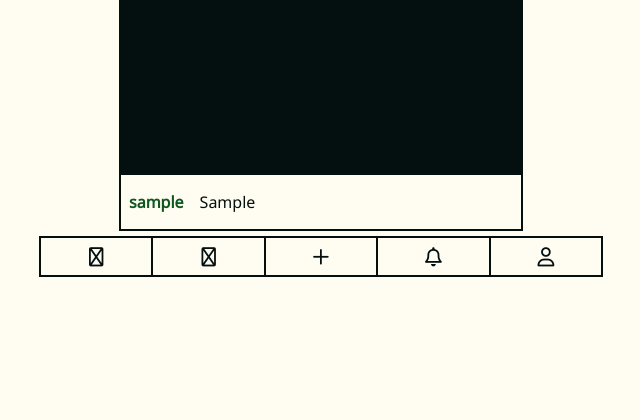
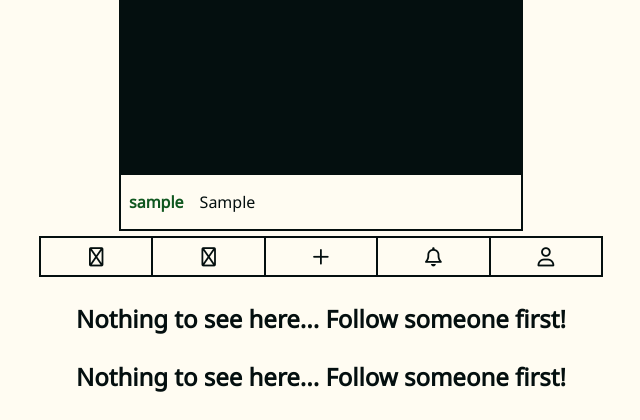
Before and after one commit to ValentinaPieri/lipho, a PHP site: page / in a window 1280 px wide. Shown: the part 515-935 px from the top of the page, without its empty margins (319-959 px from the left). Before the commit the page ends 792 px from the top, so only its background shows below. Run offline with PHP 8.4, Linux system fonts and the light colour scheme; the visitor is signed in with stand-in values (Sample User, id 1); tables that the repository leaves empty hold one stand-in row (values such as "Sample post"); data that the repository does not hold is empty.

Commit message:
Closes #96

```diff
--- a/css/_not-found.scss
+++ b/css/_not-found.scss
@@ -1,12 +1,14 @@
-.no-matches-found, .no-notifications-found{
+.no-matches-found {
     display: flex;
     justify-content: center;
     flex-direction: column;
     align-items: center;
-    > * {
+
+    >* {
         margin: 0.4rem;
     }
-    span{
+
+    span {
         font-size: 1.2rem;
     }
 }
--- a/css/style.css
+++ b/css/style.css
@@ -430,16 +430,16 @@ main > .delete-all-notifications-button span {
   margin: 0 0.5rem;
 }
 
-.no-matches-found, .no-notifications-found {
+.no-matches-found {
   display: flex;
   justify-content: center;
   flex-direction: column;
   align-items: center;
 }
-.no-matches-found > *, .no-notifications-found > * {
+.no-matches-found > * {
   margin: 0.4rem;
 }
-.no-matches-found span, .no-notifications-found span {
+.no-matches-found span {
   font-size: 1.2rem;
 }
 
--- a/js/feed.js
+++ b/js/feed.js
@@ -19,6 +19,18 @@ function getFeedPosts(offset, limit) {
                 retrieveComments(post.post_id, result.currentUsername);
             }, 2000);
         });
+
+        if (result.posts.length == 0) {
+            let noPostsDiv = document.createElement("div");
+            noPostsDiv.className = "no-matches-found";
+            let noPostsHeader = document.createElement("h2");
+            noPostsHeader.textContent = "Nothing to see here... Follow someone first!";
+            let noPostsIcon = document.createElement("span");
+            noPostsIcon.className = "fa-regular fa-face-frown-slight";
+            noPostsDiv.appendChild(noPostsHeader);
+            noPostsDiv.appendChild(noPostsIcon);
+            homePageDiv.appendChild(noPostsDiv);
+        }
     }, "json");
 }
 
--- a/js/notifications.js
+++ b/js/notifications.js
@@ -156,7 +156,7 @@ function showNoNotificationsFound(notificationsNumber) {
         let mainTag = document.querySelector("main");
         mainTag.innerHTML = "";
         let noNotificationsFoundDiv = document.createElement("div");
-        noNotificationsFoundDiv.className = "no-notifications-found";
+        noNotificationsFoundDiv.className = "no-matches-found";
         let noNotificationsFoundHeader = document.createElement("h2");
         noNotificationsFoundHeader.textContent = "No notifications";
         let noNotificationsFoundIcon = document.createElement("span");
```
Also changed, not shown: 1 other file.
